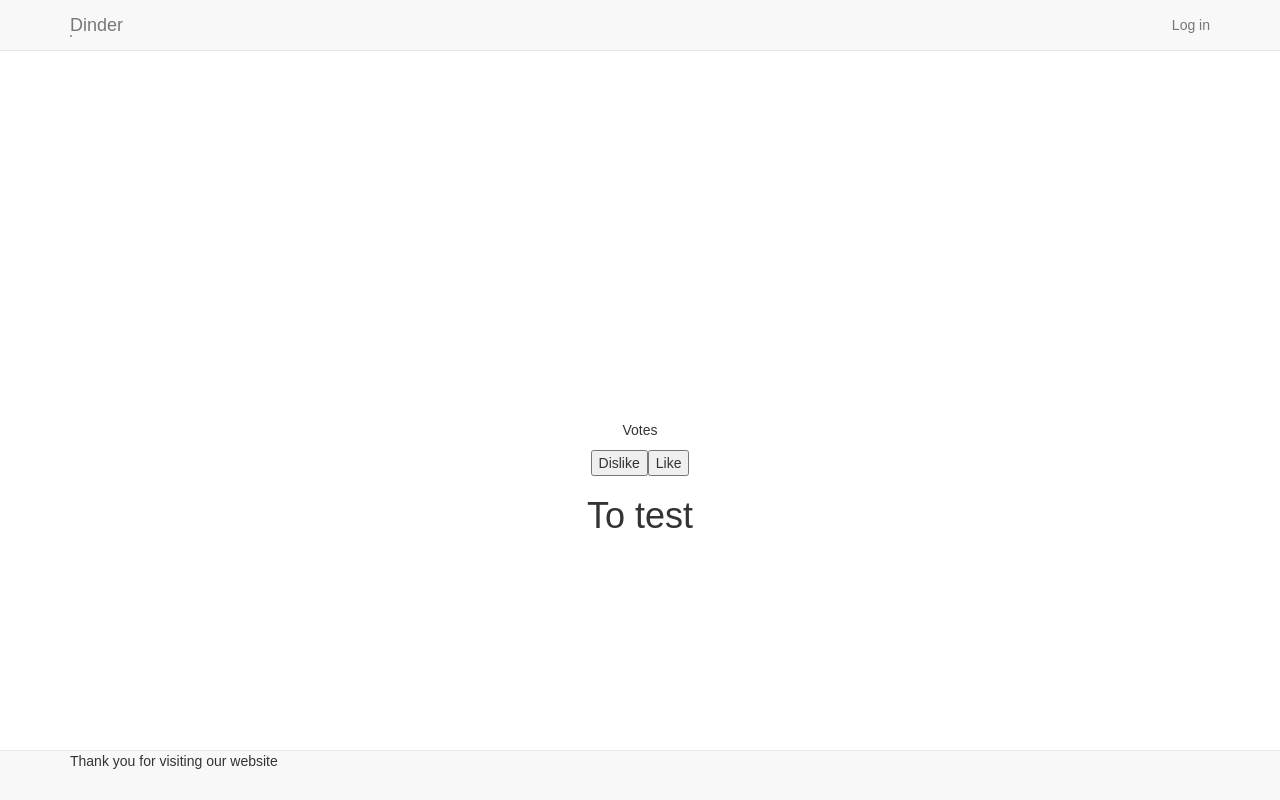
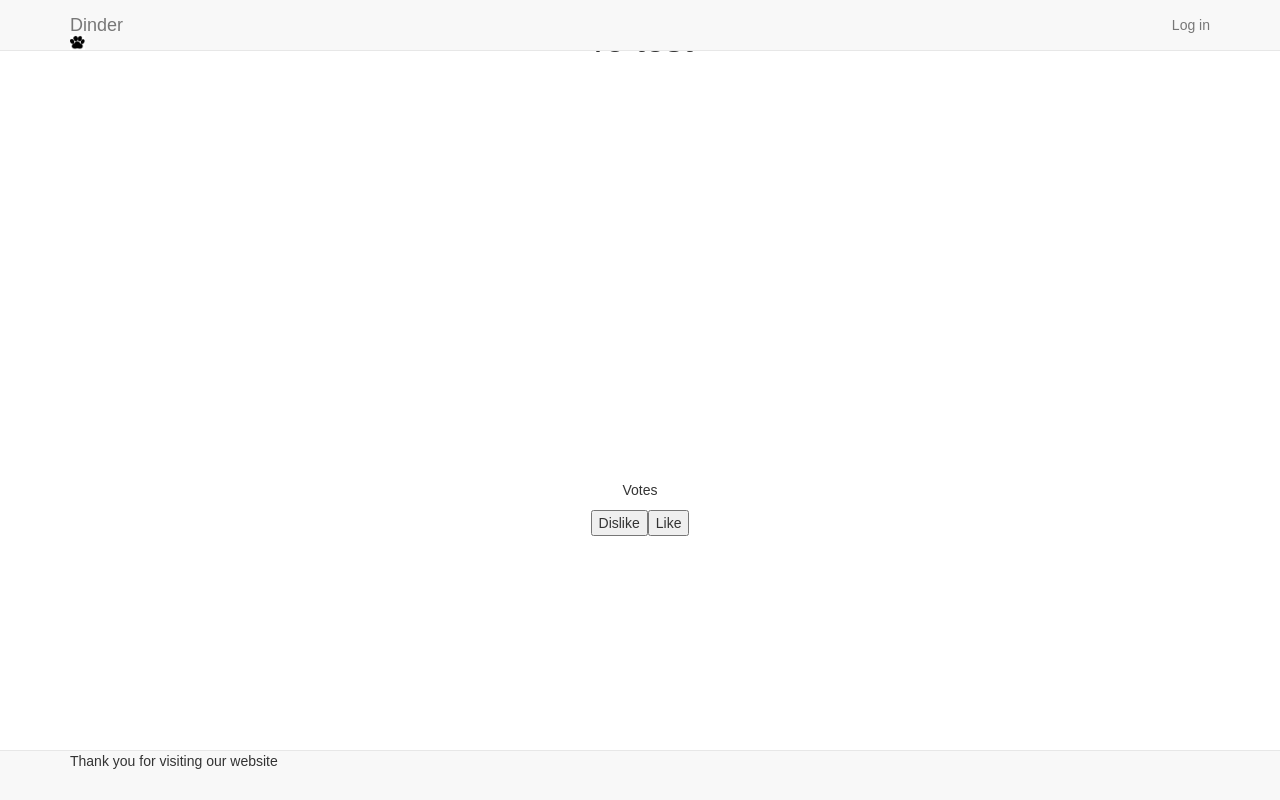
Before and after one commit to Safisyx/Dinder-Client, a React (Create React App) app: page /dinder in a window 1280 px wide. Built offline with nearby package versions, Linux system fonts and the light colour scheme; no server answers.

Commit message:
Move Board to containers and images to src

```diff
--- a/src/App.js
+++ b/src/App.js
@@ -1,15 +1,15 @@
 import React, { Component } from 'react';
 //import logo from './logo.svg';
 //import TopTen from './components/TopTen'
-import Breed from './components/Breed'
-import Board from './components/Board'
+//import Breed from './components/Breed'
+import Board from './containers/Board'
 import './App.css';
 
 class App extends Component {
   render() {
     return (
       <div className="App">
-        <Breed/>
+        {/*<Breed/>*/}
         <h1> To test </h1>
         <Board/>
 
--- a/src/components/Board.js
+++ b/src/containers/Board.js
@@ -2,7 +2,9 @@ import React, { PureComponent } from 'react'
 //import { connect } from 'react-redux'
 // import PropTypes from 'prop-types'
 //import {guessLetter} from '../actions/action'
+import Breed from '../components/Breed'
 import './Board.css'
+import im from '../images/dogpaw.jpg'
 import { Navbar, Nav, NavItem} from 'react-bootstrap';
 
 
@@ -17,7 +19,7 @@ class Board extends PureComponent {
       <Navbar.Header>
         <Navbar.Brand>
           <p1>Dinder</p1>
-          <img src="../images/dog paw.jpg" width="2" height="2" alt=""/>
+          <img src={im} width="15px" height="15px" alt="TEST"/>
         </Navbar.Brand>
       </Navbar.Header>
 
@@ -29,6 +31,8 @@ class Board extends PureComponent {
         </NavItem>
       </Nav>
     </Navbar>
+
+    <Breed/>
 
   <Navbar fixedBottom className='footer'>
     <Nav>
```
Also changed, not shown: src/containers/Board.css (renamed from src/components/Board.css), src/images/dogpaw.jpg (renamed from src/components/images/dogpaw.jpg).
